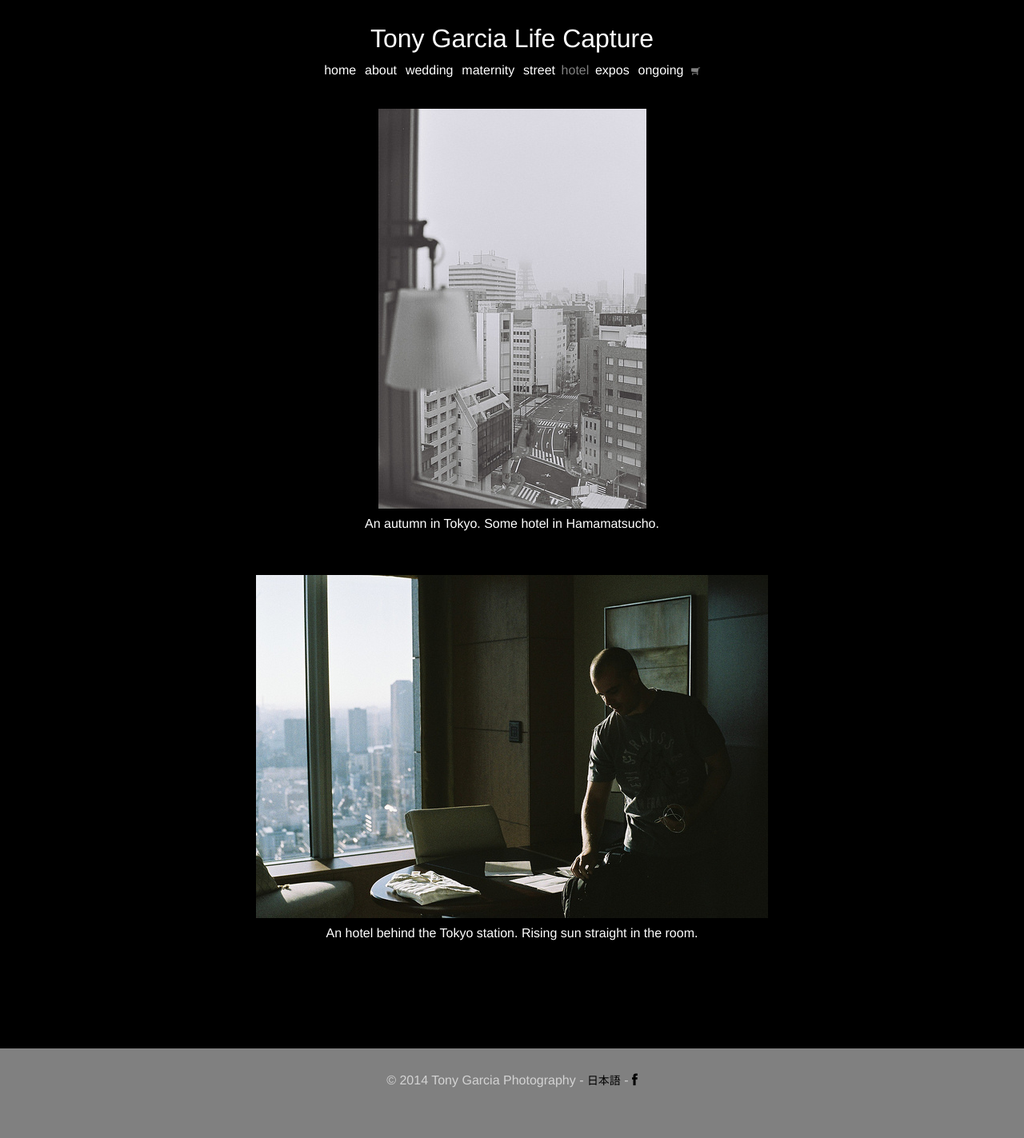
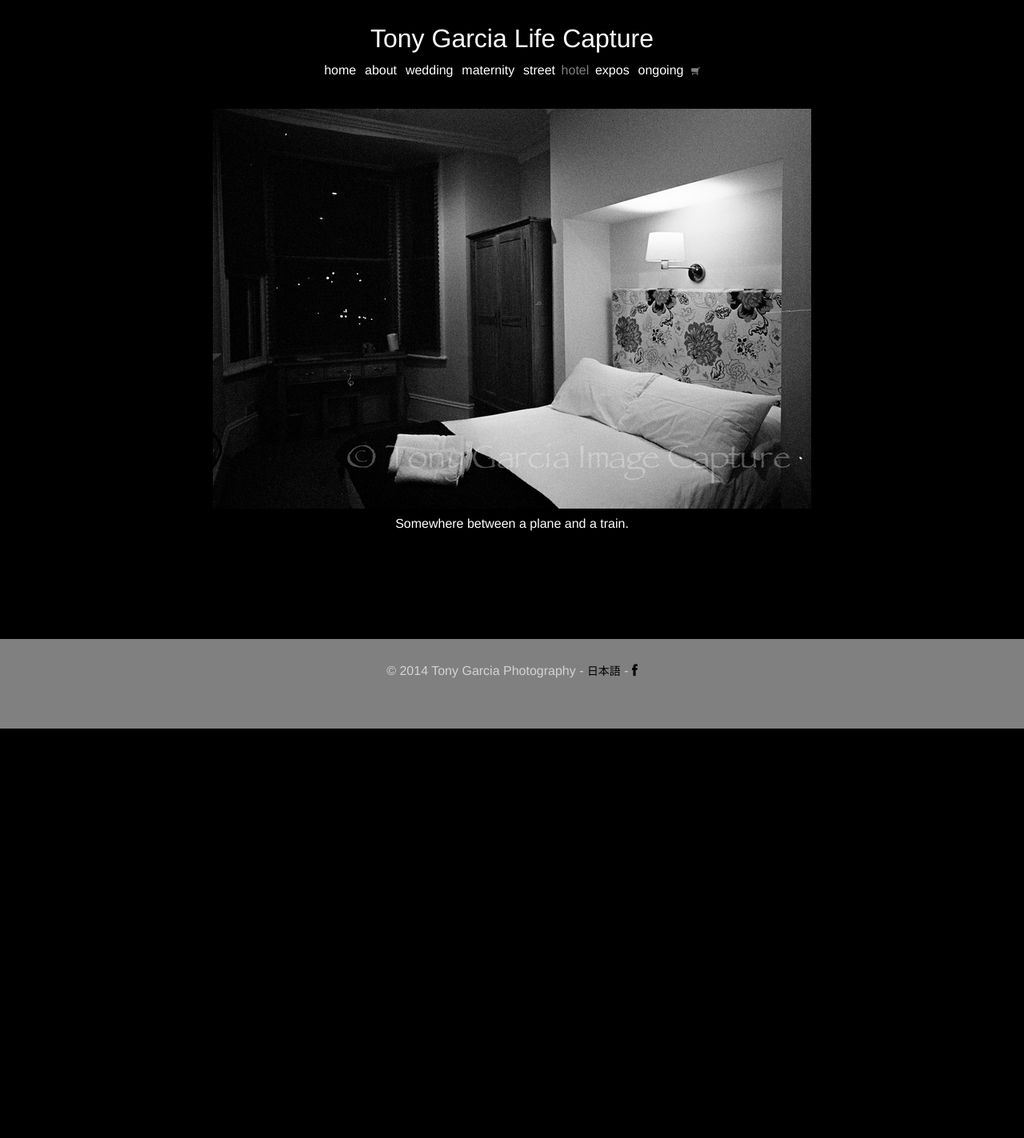
Before and after one commit to jmettraux/togaru, a Jekyll site: the page built from en/hotel.html, in a window 1280 px wide. Shown: the whole page at 80% size. Built offline with Jekyll 4.4.1, drawn with Linux system fonts in a browser that asks for light colours; after the commit the page ends 911 px from its top, so only the background shows below that.

Commit message:
integrate first hotel photo

```diff
--- a/en/hotel.html
+++ b/en/hotel.html
@@ -10,19 +10,10 @@ label: Tony Garcia Life Capture
 
   <div class="hotel-entry">
 
-    <img src="/images/photos/hotel0.jpg" />
+    <img src="/images/photos/hotel/DS140130094846.jpg" />
 
     <div class="text">
-      An autumn in Tokyo. Some hotel in Hamamatsucho.
-    </div>
-  </div>
-
-  <div class="hotel-entry">
-
-    <img src="/images/photos/hotel1.jpg" />
-
-    <div class="text">
-      An hotel behind the Tokyo station. Rising sun straight in the room.
+      Somewhere between a plane and a train.
     </div>
   </div>
 </div>
```
Also changed, not shown: images/photos/hotel/DS140130094846.jpg (added), images/photos/hotel0.jpg (deleted), images/photos/hotel1.jpg (deleted).
